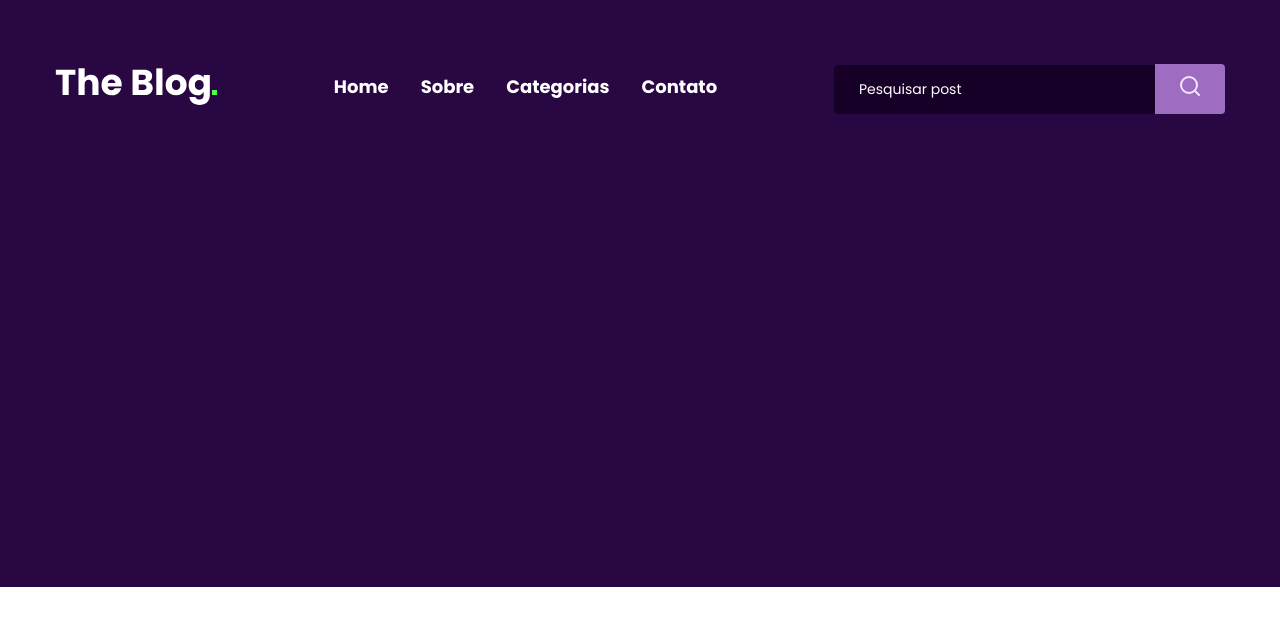
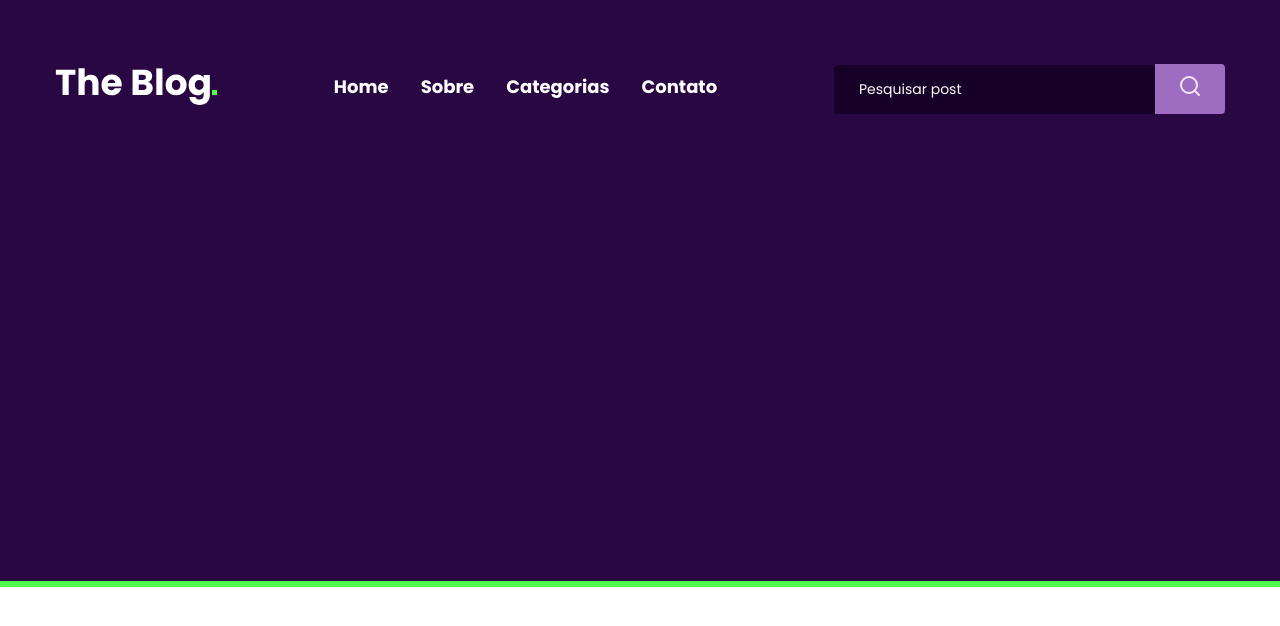
Before and after one commit to ronaldprofile/rocketblog, a React (Vite) app: page / in a window 1280 px wide. Shown: the top 626 px of the page. Built offline with nearby package versions, Linux system fonts and the light colour scheme.

Commit message:
added border bottom on Background Component

```diff
--- a/src/pages/Home/styles.ts
+++ b/src/pages/Home/styles.ts
@@ -7,7 +7,8 @@ export const Container = styled("div", {
 export const Background = styled("div", {
   width: "100%",
   height: 587,
-  background: "$purpleBg"
+  background: "$purpleBg",
+  borderBottom: "6px solid $green"
 });
 
 export const Wrapper = styled("div", {
```
